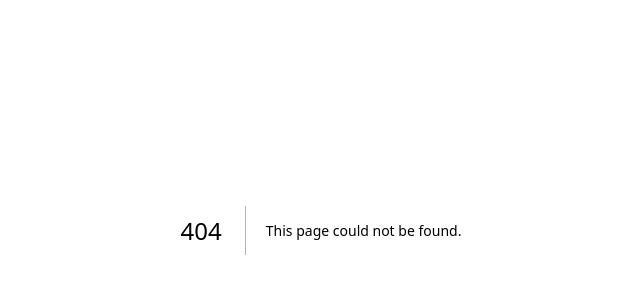
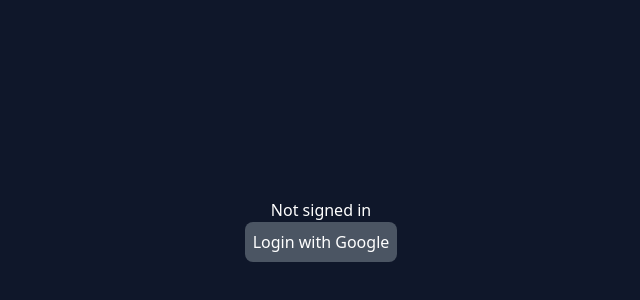
Before and after one commit to rich-dacan/renewals-tech-store-admin, a Next.js app: page /orders in a window 1280 px wide. Before the commit this address had no page. Shown: the part 170-470 px from the top of the page, without its empty margins (319-959 px from the left). Built offline with nearby package versions, Linux system fonts and the light colour scheme; no server answers.

Commit message:
feat :sparkles: created admin pages

```diff
--- a/src/components/Generals/Layout/index.tsx
+++ b/src/components/Generals/Layout/index.tsx
@@ -1,5 +1,4 @@
 import React, { ReactNode } from "react";
-import Image from "next/image";
 import { useSession, signIn, signOut } from "next-auth/react";
 
 import { NavigationAside } from "@/components/NavigationAside";
@@ -34,8 +33,6 @@
       <NavigationAside session={session} signOut={signOut} />
 
       <div className="bg-white h-screen flex flex-grow p-4 mt-2 mb-2 mr-2 rounded-lg">
-        {/* <p className="pb-1 text-black"> Hello, {session?.user?.name}!</p> */}
-
         {children}
       </div>
     </div>
--- /dev/null
+++ b/src/pages/orders/index.tsx
@@ -0,0 +1,8 @@
+import { Layout } from "@/components/Generals/Layout";
+import React from "react";
+
+const Orders: React.FC = () => {
+  return <Layout>Orders</Layout>;
+};
+
+export default Orders;
--- /dev/null
+++ b/src/pages/settings/index.tsx
@@ -0,0 +1,8 @@
+import { Layout } from "@/components/Generals/Layout";
+import React from "react";
+
+const Settings: React.FC = () => {
+  return <Layout>Settings</Layout>;
+};
+
+export default Settings;
```
